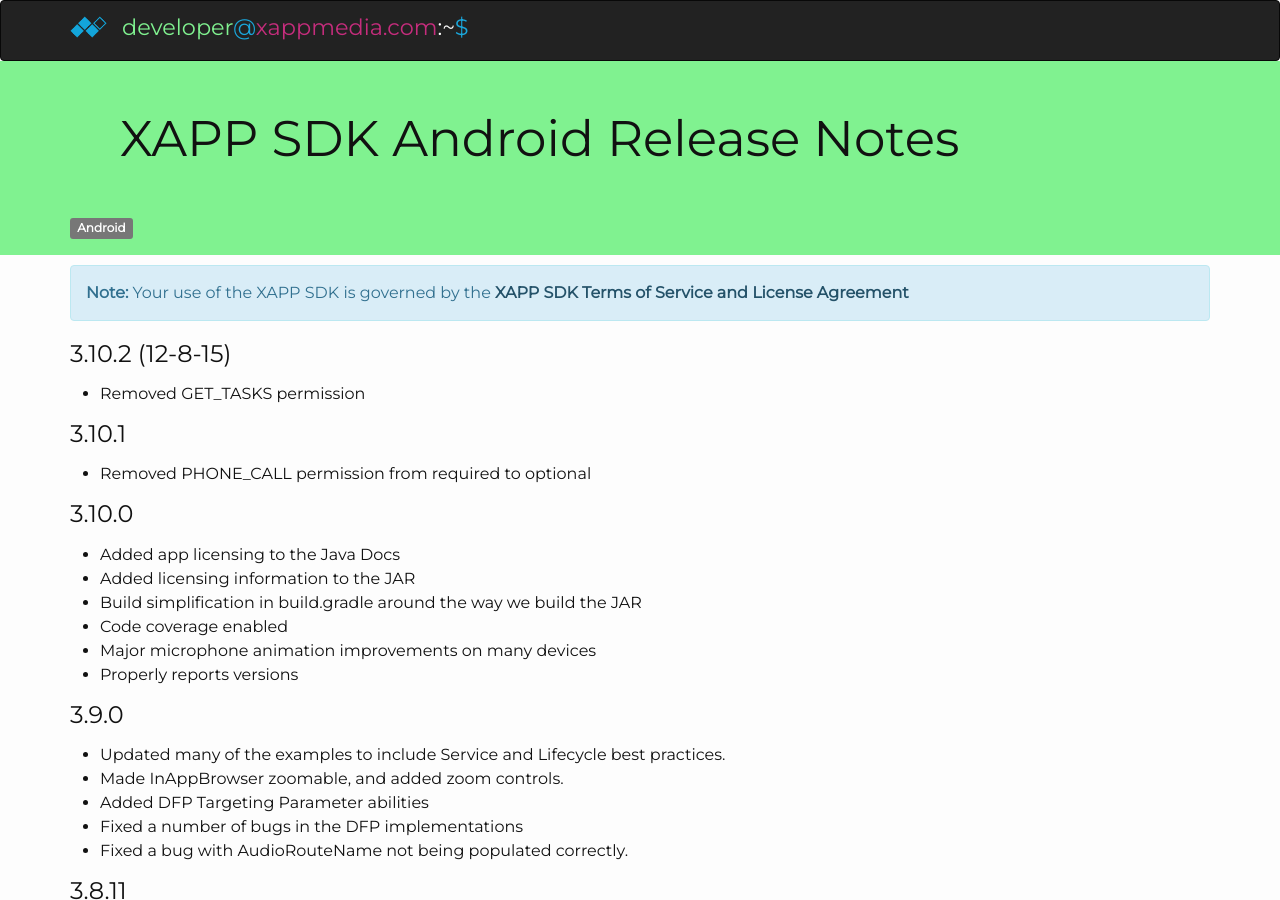
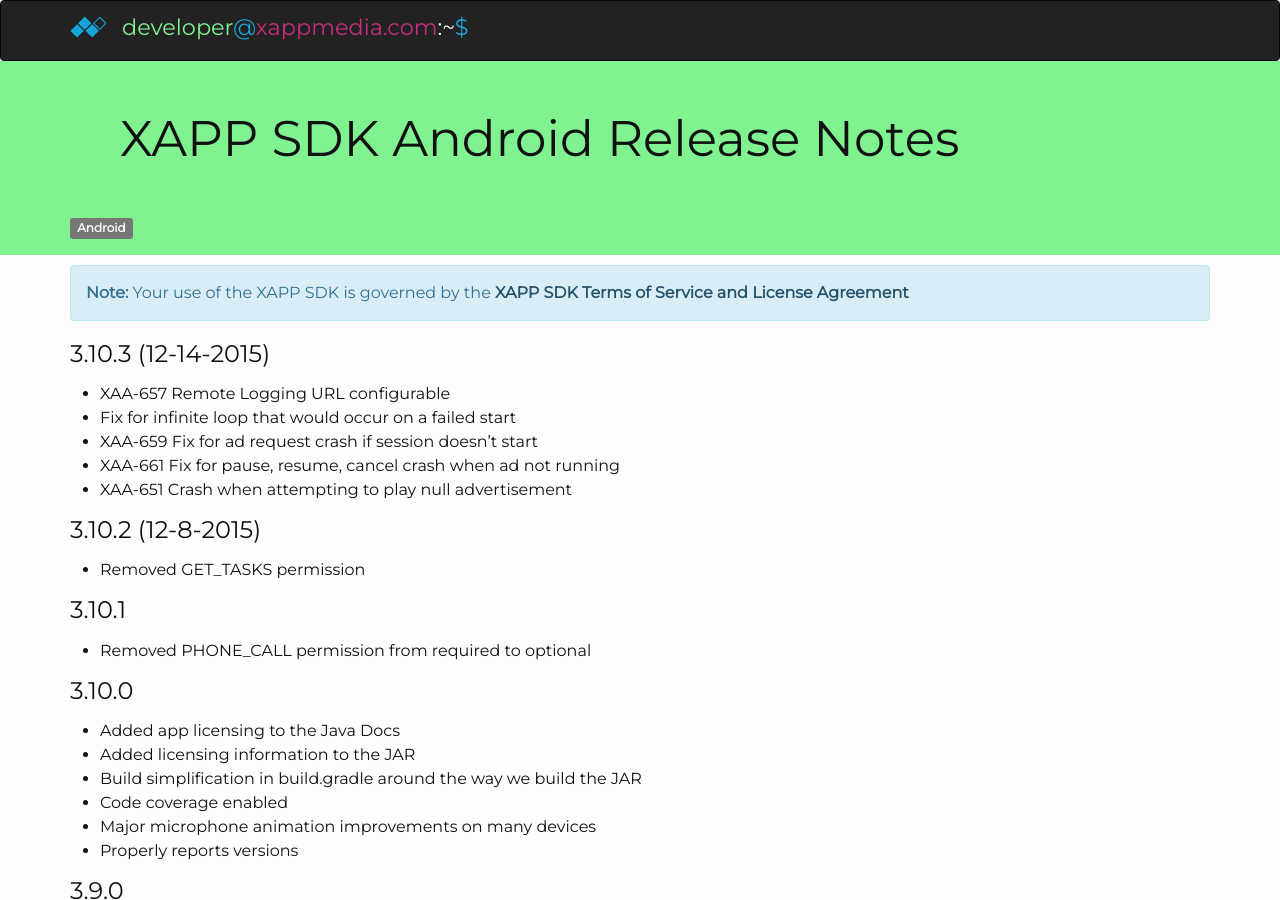
Before and after one commit to chrsdietz/Documentation, a Jekyll site: the page built from _android/release-notes.markdown, in a window 1280 px wide and 900 px high. Built offline with Jekyll 4.4.1, drawn with Linux system fonts in a browser that asks for light colours; nearby versions of some CDN libraries; library files that are not in the unit come from our copies; Markdown is read by kramdown in place of the engine named in the settings; comment, search, counter and statistics services are not loaded.

Commit message:
release notes for 3.10.3

```diff
--- a/_android/release-notes.markdown
+++ b/_android/release-notes.markdown
@@ -5,7 +5,15 @@
   - Android
 ---
 
-### 3.10.2 (12-8-15)
+### 3.10.3 (12-14-2015)
+
+*  XAA-657 Remote Logging URL configurable
+*  Fix for infinite loop that would occur on a failed start
+*  XAA-659 Fix for ad request crash if session doesn't start
+*  XAA-661 Fix for pause, resume, cancel crash when ad not running
+*  XAA-651 Crash when attempting to play null advertisement
+
+### 3.10.2 (12-8-2015)
 
 * Removed GET_TASKS permission
 
```
